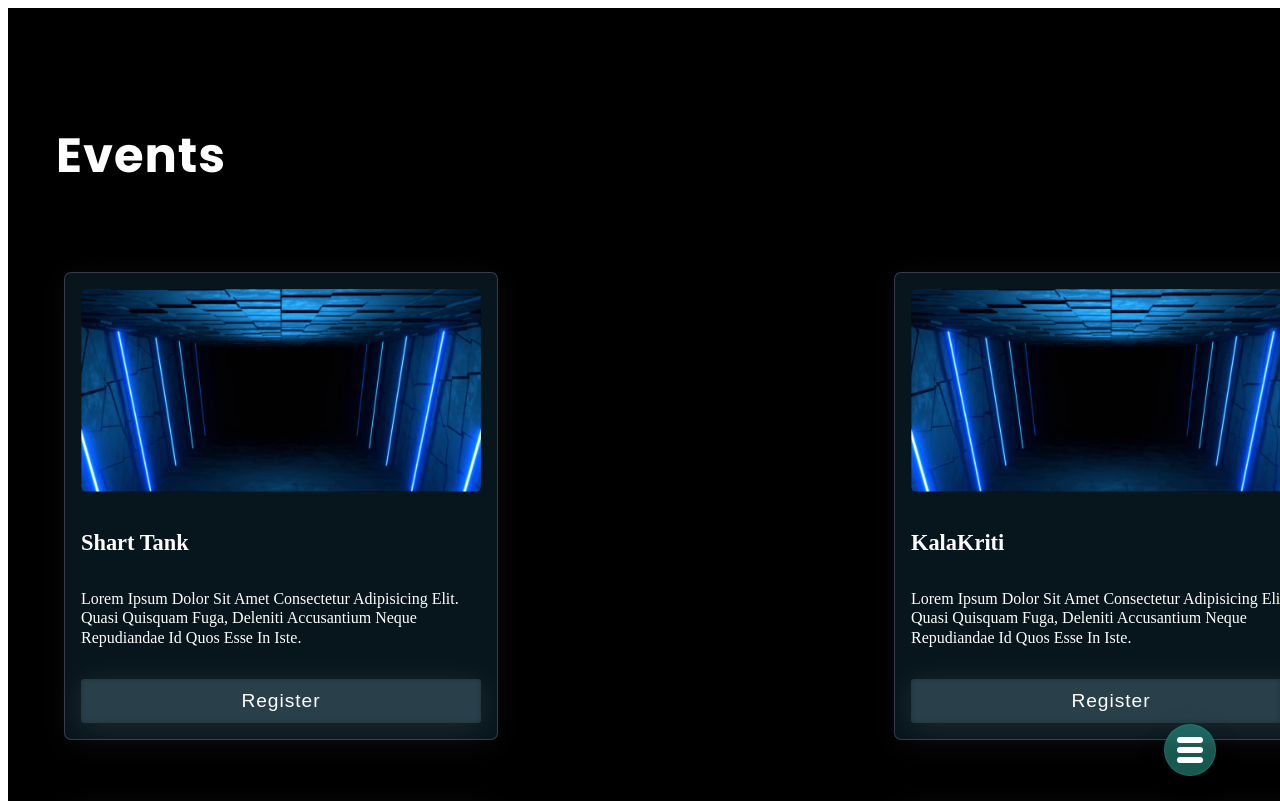
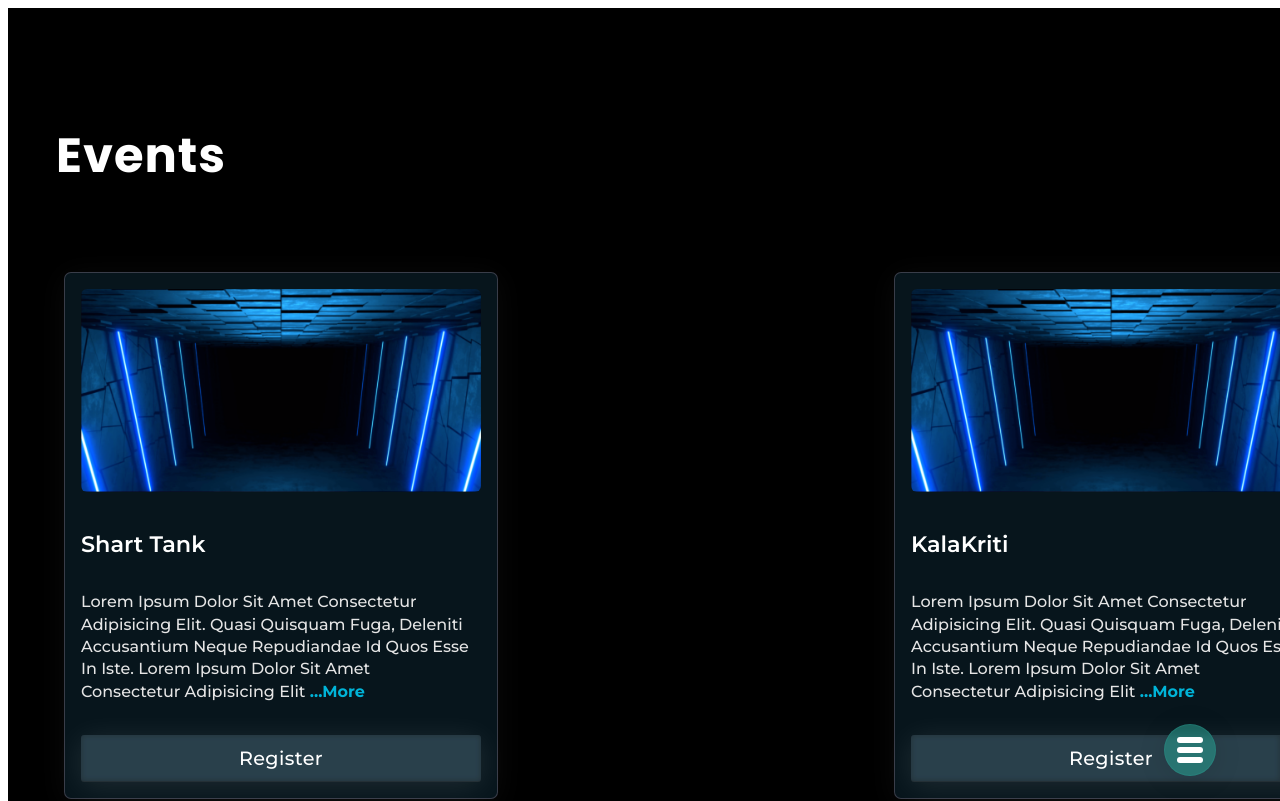
Before and after one commit to subrat611/technorollix23, a Nuxt app: page /event in a window 1280 px wide. Shown: the top 801 px of the page. Built offline with nearby package versions, Linux system fonts and the light colour scheme; a web font is replaced by a local one.

Commit message:
eventcard modified

```diff
--- a/components/EventCard.vue
+++ b/components/EventCard.vue
@@ -6,8 +6,8 @@
     <div class="card-content">
       <p class="card-title">{{ eventName }}</p>
       <p class="card-desc">
-        Lorem ipsum dolor sit amet consectetur adipisicing elit. Quasi quisquam
-        fuga, deleniti accusantium neque repudiandae id quos esse in iste.
+        {{ eventDesc }}
+        <nuxt-link to="/">...more</nuxt-link>
       </p>
       <button>register</button>
     </div>
@@ -21,6 +21,11 @@ export default {
     eventName: {
       type: String,
       default: 'Event name',
+    },
+    eventDesc: {
+      type: String,
+      default:
+        'Lorem ipsum dolor sit amet consectetur adipisicing elit. Quasi quisquam fuga, deleniti accusantium neque repudiandae id quos esse in iste. Lorem ipsum dolor sit amet consectetur adipisicing elit',
     },
   },
 }
@@ -50,6 +55,7 @@ export default {
     width: 100%;
 
     .card-title {
+      font-family: 'Montserrat', sans-serif;
       font-size: 1.4rem;
       padding: 0.7rem 0;
       font-weight: 600;
@@ -57,9 +63,17 @@ export default {
     }
 
     .card-desc {
-      line-height: 1.2rem;
+      line-height: 1.4rem;
       text-transform: capitalize;
-      padding: 0 1rem 0 0;
+      padding: 0 0.5rem 0 0;
+      color: #e5e5e5;
+      font-family: 'Montserrat', sans-serif;
+
+      a {
+        text-decoration: none;
+        font-weight: bold;
+        color: #00b4d8;
+      }
     }
 
     button {
@@ -72,7 +86,10 @@ export default {
       text-transform: capitalize;
       border-radius: 3px;
       outline: none;
-      letter-spacing: 0.05em;
+      letter-spacing: 0.02em;
+      font-family: 'Montserrat', sans-serif;
+      font-weight: 500;
+      cursor: pointer;
 
       background: rgba(255, 255, 255, 0.116);
       box-shadow: 0 4px 30px rgba(255, 255, 255, 0.1);
@@ -97,12 +114,12 @@ export default {
     margin: 1rem 0.5rem;
 
     .card-content {
-      p:first-child {
-        font-size: 1.1rem;
+      .card-title {
+        font-size: 1.2rem;
       }
 
-      p:last-child {
-        font-size: 1rem;
+      .card-desc {
+        font-size: 0.9rem;
       }
 
       button {
--- a/pages/event.vue
+++ b/pages/event.vue
@@ -8,6 +8,7 @@
           v-for="(event, i) in events"
           :key="i"
           :event-name="event.event_name"
+          :event-desc="event.event_desc"
         />
       </div>
     </div>
@@ -24,67 +25,55 @@ export default {
       events: [
         {
           event_name: 'shart tank',
-          event_desc: '',
         },
         {
           event_name: 'KalaKriti',
-          event_desc: '',
         },
         {
           event_name: 'antaragni',
-          event_desc: '',
         },
         {
           event_name: 'ideathon',
-          event_desc: '',
         },
         {
           event_name: 'YuvaSadan',
-          event_desc: '',
+          event_desc:
+            'The yuva sadan, technorollix, OPJU is an event to test the leadership and debating qualities of participants, stretching across different world wide issues related topics.',
         },
         {
           event_name: 'robovation',
-          event_desc: '',
         },
         {
           event_name: 'lan gaming',
-          event_desc: '',
         },
         {
           event_name: 'battle of bands',
-          event_desc: '',
         },
         {
           event_name: 'brainy escape',
-          event_desc: '',
+          event_desc:
+            'A fun and exciting game for you to show your knowledge and intellectual skills and win exciting prizes. With different rounds to test your different skills and problem solving aptitude',
         },
         {
           event_name: 'tech lab',
-          event_desc: '',
         },
         {
           event_name: 'roadies',
-          event_desc: '',
         },
         {
           event_name: 'aaghaaz the fashion show',
-          event_desc: '',
         },
         {
           event_name: 'food fiesta',
-          event_desc: '',
         },
         {
           event_name: 'codigo code challenge',
-          event_desc: '',
         },
         {
           event_name: 'talent hunt',
-          event_desc: '',
         },
         {
           event_name: 'aero-show',
-          event_desc: '',
         },
       ],
     }
@@ -123,6 +112,10 @@ export default {
     .page-title {
       font-size: 2.5rem;
     }
+
+    .event-lists {
+      margin-top: 3rem;
+    }
   }
 }
 </style>
```
